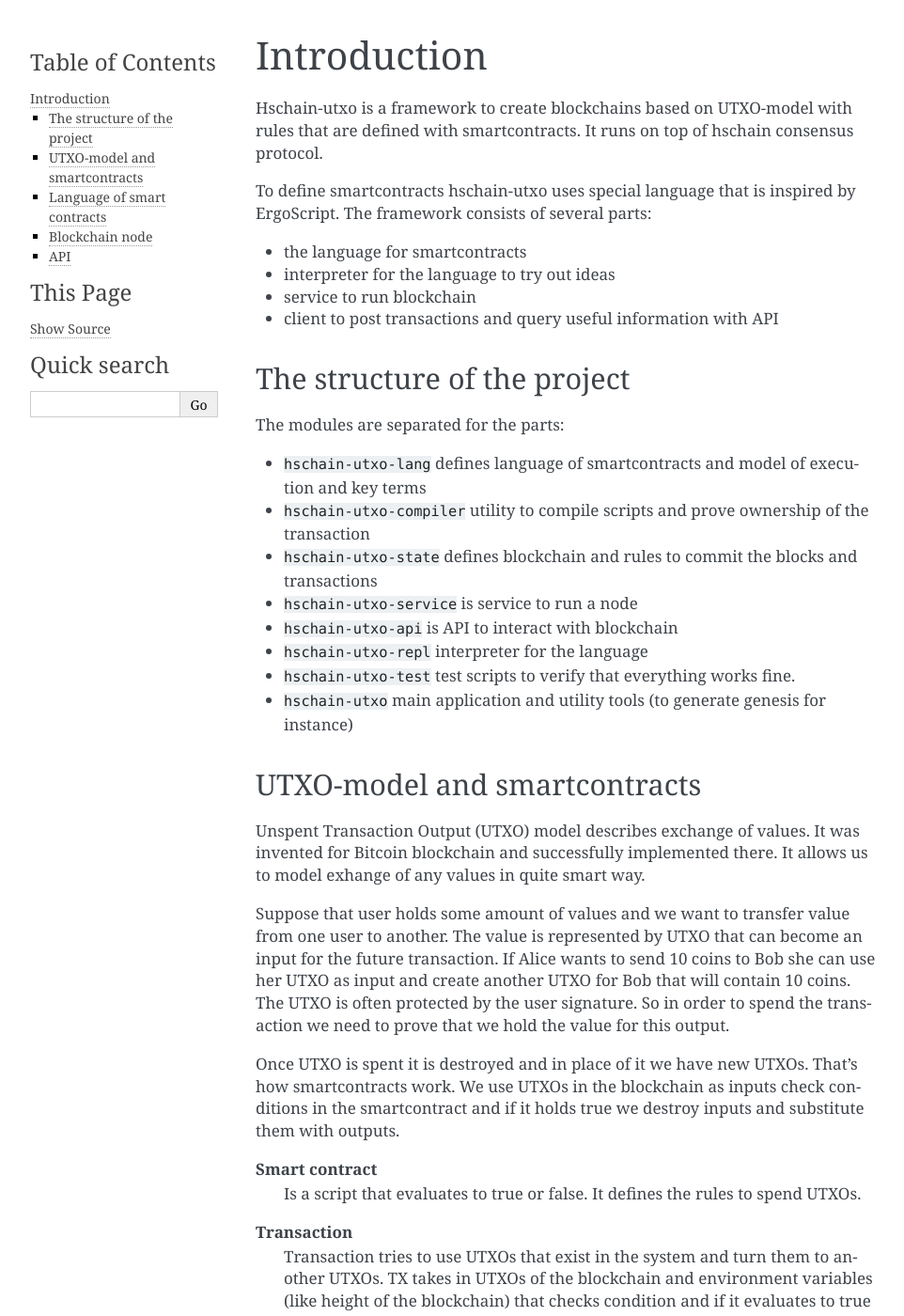
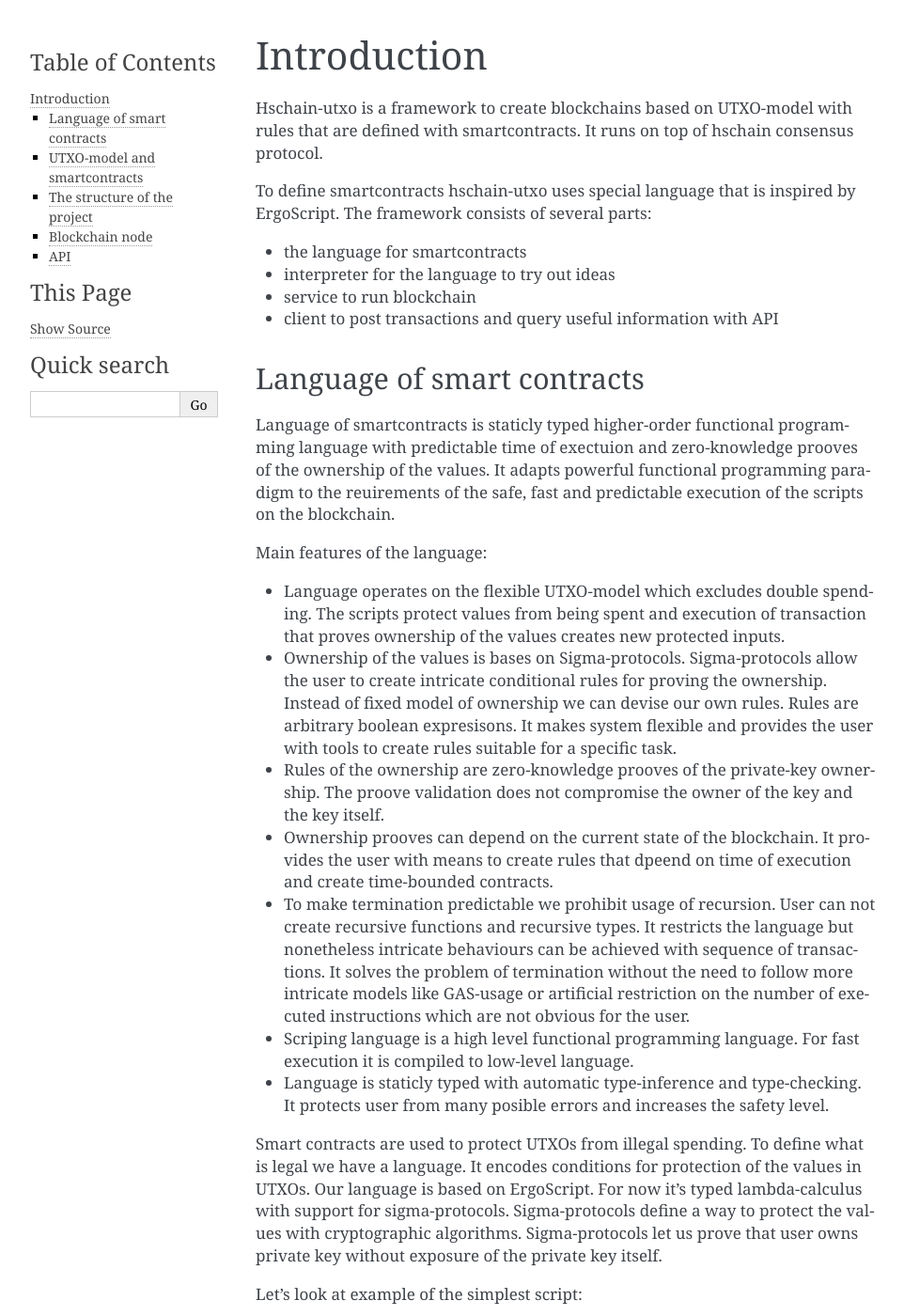
Before and after one commit to hexresearch/hschain-utxo, a Sphinx documentation site: the page built from docs/doc/intro.rst, in a window 1280 px wide and 1400 px high. Shown: the whole window at 94% size, without its empty margins (148-1110 px from the left). Built offline with Sphinx 7.4.7, drawn with Linux system fonts in a browser that asks for light colours; some of the changed text lies outside the part shown.

```diff
--- a/docs/doc/intro.rst
+++ b/docs/doc/intro.rst
@@ -13,94 +13,44 @@ The framework consists of several parts:
 * service to run blockchain
 * client to post transactions and query useful information with API
 
-
-The structure of the project
-------------------------------------------
-
-The modules are separated for the parts:
-
-* ``hschain-utxo-lang`` defines language of smartcontracts and model of execution and key terms
-* ``hschain-utxo-compiler`` utility to compile scripts and prove ownership of the transaction
-* ``hschain-utxo-state`` defines blockchain and rules to commit the blocks and transactions
-* ``hschain-utxo-service`` is service to run a node
-* ``hschain-utxo-api`` is API to interact with blockchain
-* ``hschain-utxo-repl`` interpreter for the language
-* ``hschain-utxo-test`` test scripts to verify that everything works fine.
-* ``hschain-utxo`` main application and utility tools (to generate genesis for instance)
-
-
-UTXO-model and smartcontracts
-------------------------------------------
-
-Unspent Transaction Output (UTXO) model describes exchange of values.
-It was invented for Bitcoin blockchain
-and successfully implemented there. It allows us to model exhange
-of any values in quite smart way.
-
-Suppose that user holds some amount of values and we want to transfer value
-from one user to another. The value is represented
-by UTXO that can become an input for the future transaction.
-If Alice wants to send 10 coins to Bob she can use her UTXO as input and
-create another UTXO for Bob that will contain 10 coins. The UTXO is often protected
-by the user signature. So in order to spend the transaction we need to prove that
-we hold the value for this output.
-
-Once UTXO is spent it is destroyed and in place of it we have new UTXOs.
-That's how smartcontracts work. We use UTXOs in the blockchain as inputs
-check conditions in the smartcontract and if it holds true we destroy
-inputs and substitute them with outputs.
-
-**Smart contract**
-   Is a script that evaluates to true or false. It defines the rules to spend UTXOs.
-
-**Transaction**
-   Transaction tries to use UTXOs that exist in the system and turn them to another UTXOs.
-   TX takes in UTXOs of the blockchain and environment variables (like height of the blockchain)
-   that checks condition and if it evaluates to true it destroys the inputs and produces
-   new UTXOs as outputs.
-
-**Unspent transaction output (UTXO)**
-   Box that contains a value that can be used as input for transaction
-   and it is protected by the script (smartcontract). It can define rules
-   for smartcontracts that try to spend the value.
-
-**Block**
-   Contains a list of transactions. It can be though of as execution of transaction in batch mode.
-   If all transactions in the block are valid it is executed on the blockchain and it
-   sayed to be *commited*.
-
-**Blockchain**
-   For UTXO-model blockchain is a set of UTXOs that can be spent and global time
-   of execution which corresponds to the number of commited blocks.
-
-
 Language of smart contracts
 ----------------------------------------------
 
-Language of smartcantracts is heavily insired by ErgoScript and Haskell
-and adapts functional programming pradigm to the reuirements of the safe, fast and predictable
+Language of smartcontracts is staticly typed higher-order functional programming language
+with predictable time of exectuion and zero-knowledge prooves of the ownership
+of the values. It adapts powerful functional programming paradigm to the reuirements of the safe, fast and predictable
 execution of the scripts on the blockchain.
 
 Main features of the language:
 
-* It is a high level functional programming language. Syntax is inspired by Haskell.
-   For fast execution it is compiled to low-level language.
-
-* To make termination predictable we prohibit usage of recursion.
-   User can not create recursive functions and recursive types.
-
 * Language operates on the flexible UTXO-model which excludes double spending.
-   Scripts protect values from being spent and execution of transaction
-   that proves ownership of the values creates new protected inputs.
+  The scripts protect values from being spent and execution of transaction
+  that proves ownership of the values creates new protected inputs.
 
 * Ownership of the values is bases on Sigma-protocols. Sigma-protocols allow the
   user to create intricate conditional rules for proving the ownership. Instead
-  of fixed model of ownership we can devise our own rules. Rules are boolean expresisons
-  that contain prooves of the private-key ownership, which does not compromise the owner of the key and the key itself.
-  It makes system flexible and provides the user with tools to create rules suitable for a specific task.
+  of fixed model of ownership we can devise our own rules. Rules are arbitrary boolean expresisons.
+  It makes system flexible and provides the user with tools to create rules suitable
+  for a specific task.
 
-* Language is staticly typed with automatic type-inference and type-checking. It protects user from many bugs
-  and increases the safety level.
+* Rules of the ownership are zero-knowledge prooves of the private-key ownership.
+  The proove validation does not compromise the owner of the key and the key itself.
+
+* Ownership prooves can depend on the current state of the blockchain. It provides the
+  user with means to create rules that dpeend on time of execution and create time-bounded contracts.
+
+* To make termination predictable we prohibit usage of recursion.
+  User can not create recursive functions and recursive types.
+  It restricts the language but nonetheless intricate behaviours can be achieved with
+  sequence of transactions. It solves the problem of termination without the need
+  to follow more intricate models like GAS-usage or artificial restriction on
+  the number of executed instructions which are not obvious for the user.
+
+* Scriping language is a high level functional programming language.
+  For fast execution it is compiled to low-level language.
+
+* Language is staticly typed with automatic type-inference and type-checking. It protects user from
+  many posible errors and increases the safety level.
 
 
 Smart contracts are used to protect UTXOs from illegal spending.
@@ -124,6 +74,116 @@ Also we can use conditions and boolean operators::
 In this transaction Alice can grab the value or Bob can have it if
 the height of the blockchain is greater than 100.
 
+
+UTXO-model and smartcontracts
+------------------------------------------
+
+Unspent Transaction Output (UTXO) model describes exchange of values.
+It was invented for Bitcoin blockchain
+and successfully implemented there. It allows us to model exhange
+of any values in quite smart way.
+
+Suppose that user holds some amount of values and we want to transfer value
+from one user to another. The value is represented
+by UTXO that can become an input for the future transaction.
+If Alice wants to send 10 coins to Bob she can use her UTXO as input and
+create another UTXO for Bob that will contain 10 coins. The UTXO is often protected
+by the user signature. So in order to spend the transaction we need to prove that
+we hold the value for this output.
+
+Here is the state of the Blockchain prior to transaction:
+
+.. image:: ../images/intro/intro-before-tx.png
+   :width: 700
+   :alt: Blockchain state prior to transaction
+
+We can see that Alice has two boxes with values and Bob has only one.
+Each box has unique identifier, value and script that protects the value
+The ownership by the user is encoded with the script. In the system we have
+no users such as Alice or Bob. We have only keys and prooves of ownership.
+
+Let's suppose that Alice wants to send 10 coins to Bob. Bob sends his public key to Alice.
+She creates a transaction with her ``Y`` box as input and creates two boxes as output.
+One box for Bob wich holds 10 coins and protects them with Bob's public key.
+The second box is for Alice to send back the remainder of the value from the original Box.
+By the rule sum of the inputs should be equal to the some of the outputs,
+otherwise transaction is considered to be invalid. Let's look at the Alice's transaction:
+
+.. image:: ../images/intro/intro-alice-tx.png
+   :width: 700
+   :alt: Alice sends 10 to Bob and 5 to herself.
+
+After that Alice prooves with her key that she holds the Box ``Y``. The TX is
+validated and commited and as a result it destroys the Box ``Y`` and creates
+two new Boxes ``F`` and ``G`` that now can be used as inputs to other transactions.
+Alice sends the identifier of the box ``F`` to Bob so that he can use it.
+Also Bob prior to transaction can send this identifier to Alice, so that she nows
+how to name the Bob's box. In this example scripts are very simple but they
+can be programs on their own to encode more complex scenarios.
+Let's look at the state of blockchain after TX was approved:
+
+.. image:: ../images/intro/intro-after-tx.png
+   :width: 700
+   :alt: Blockchain state after transaction
+
+
+Once UTXO is spent it is destroyed and in place of it we have new UTXOs.
+That's how smartcontracts work. We use UTXOs in the blockchain as inputs
+check conditions in the smartcontract and if it holds true we destroy
+inputs and substitute them with outputs.
+
+**Smart contract**
+   Is a script that evaluates to true or false. It defines the rules to spend UTXOs.
+
+**Transaction**
+   Transaction tries to use UTXOs that exist in the system and turn them to another UTXOs.
+   TX takes in UTXOs of the blockchain and environment variables (like height of the blockchain)
+   that checks condition and if it evaluates to true it destroys the inputs and produces
+   new UTXOs as outputs.
+
+**Unspent transaction output (UTXO)**
+   Box that contains a value that can be used as input for transaction
+   and it is protected by the script (smartcontract). It can define rules
+   for smartcontracts that try to spend the value.
+
+**Block**
+   Contains a list of transactions. It can be though of as execution of transaction in batch mode.
+   If all transactions in the block are valid it is executed on the blockchain and it is
+   said to be *commited*.
+
+**Blockchain**
+   For UTXO-model blockchain is a set of UTXOs that can be spent and global time
+   of execution which corresponds to the number of commited blocks.
+
+
+The structure of the project
+------------------------------------------
+
+The modules are separated for the parts:
+
+* ``hschain-utxo-lang`` defines language of smartcontracts and model of execution and key terms
+* ``hschain-utxo-compiler`` utility to compile scripts and prove ownership of the transaction
+* ``hschain-utxo-state`` defines blockchain and rules to commit the blocks and transactions
+* ``hschain-utxo-service`` is service to run a node
+* ``hschain-utxo-api`` is API to interact with blockchain
+* ``hschain-utxo-repl`` interpreter for the language
+* ``hschain-utxo-test`` test scripts to verify that everything works fine.
+* ``hschain-utxo`` main application and utility tools (to generate genesis for instance)
+
+Let's look at the scheme of project structure
+
+.. image:: ../images/intro/intro-project-structure.png
+   :width: 1200
+   :alt: Project structure.
+
+User creates TXs with hschain-utxo-compiler. User compiles script language that is defined
+in the package hschain-utxo-lang. He can use repl (hschain-utxo-repl) to try out ideas.
+User sends transactions to web-service (hschain-utxo-service) over API (hschain-utxo-api).
+The service runs on top of hschain which handles transactions and manages state transactions.
+State itself and the way to react to TXs is described in the package hschain-utxo-state.
+
+
+
 Blockchain node
 ------------------------------------------------
 
```
Also changed, not shown: docs/doc/lang-quick-start.rst (+16 -7 lines), docs/images/intro/intro-after-tx.png (added), docs/images/intro/intro-alice-tx.png (added), docs/images/intro/intro-before-tx.png (added), docs/images/intro/intro-project-structure.png (added), docs/images/lang-quick-start/alice-tx.png (added), docs/images/lang-quick-start/bob-tx.png (added), 1 other file.
